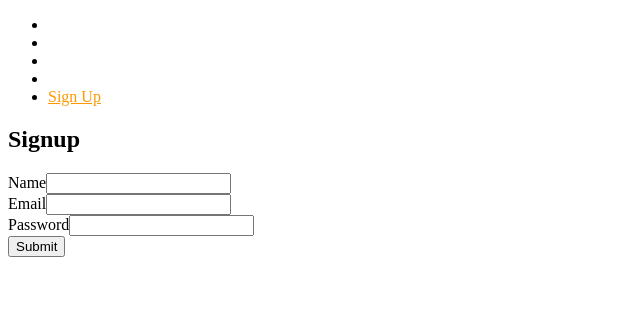
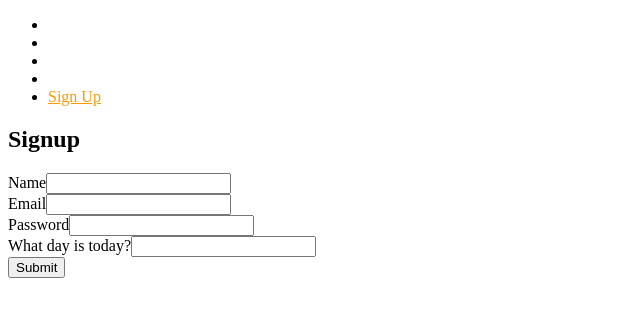
Before and after one commit to sumukharm/react-front-social-networking-app, a React (Create React App) app: page /signup in a window 1280 px wide. Shown: the top 316 px of the page, without its empty margins (0-640 px from the left). Built offline with nearby package versions, Linux system fonts and the light colour scheme.

Commit message:
own recaptcha

```diff
--- a/package.json
+++ b/package.json
@@ -7,6 +7,7 @@
     "react": "^16.7.0",
     "react-dom": "^16.7.0",
     "react-google-login": "^5.0.2",
+    "react-google-recaptcha": "^1.0.5",
     "react-recaptcha": "^2.3.10",
     "react-router-dom": "^4.3.1",
     "react-scripts": "^2.1.5"
--- a/public/index.html
+++ b/public/index.html
@@ -15,8 +15,6 @@
 <body>
     <noscript>You need to enable JavaScript to run this app.</noscript>
     <div id="root"></div>
-
-    <script src="https://www.google.com/recaptcha/api.js" async defer></script>
 </body>
 
 </html>
--- a/src/user/Signin.js
+++ b/src/user/Signin.js
@@ -1,5 +1,4 @@
 import React, { Component } from "react";
-// import Recaptcha from "react-recaptcha";
 import { Link, Redirect } from "react-router-dom";
 import { signin, authenticate } from "../auth";
 import SocialLogin from "./SocialLogin";
@@ -13,32 +12,49 @@ class Signin extends Component {
             error: "",
             redirectToReferer: false,
             loading: false,
-            isVerified: false
+            recaptcha: false
         };
     }
-
-    // callback = () => console.log("Recaptcha loaded...");
-
-    // verifyCallback = () => {
-    //     if(this.state.isVerified) {
-    //         return true
-    //     } else {
-    //         return false
-    //     }
-    // }
-
-    // verifyCallback = response => {
-    //     console.log(response);
-    // };
 
     handleChange = name => event => {
         this.setState({ error: "" });
         this.setState({ [name]: event.target.value });
     };
 
+    recaptchaHandler = e => {
+        this.setState({ error: "" });
+        let userDay = e.target.value.toLowerCase();
+        let dayCount;
+
+        if (userDay === "sunday") {
+            dayCount = 0;
+        } else if (userDay === "monday") {
+            dayCount = 1;
+        } else if (userDay === "tuesday") {
+            dayCount = 2;
+        } else if (userDay === "wednesday") {
+            dayCount = 3;
+        } else if (userDay === "thursday") {
+            dayCount = 4;
+        } else if (userDay === "friday") {
+            dayCount = 5;
+        } else if (userDay === "saturday") {
+            dayCount = 6;
+        }
+
+        if (dayCount === new Date().getDay()) {
+            this.setState({ recaptcha: true });
+            return true;
+        } else {
+            this.setState({
+                recaptcha: false
+            });
+            return false;
+        }
+    };
+
     clickSubmit = event => {
         event.preventDefault();
-
         this.setState({ loading: true });
         const { email, password } = this.state;
         const user = {
@@ -46,6 +62,7 @@ class Signin extends Component {
             password
         };
         // console.log(user);
+        if (this.state.recaptcha) {
             signin(user).then(data => {
                 if (data.error) {
                     this.setState({ error: data.error, loading: false });
@@ -56,9 +73,15 @@ class Signin extends Component {
                     });
                 }
             });
+        } else {
+            this.setState({
+                loading: false,
+                error: "What day is today? Please write a correct answer!"
+            });
+        }
     };
 
-    signinForm = (email, password) => (
+    signinForm = (email, password, recaptcha) => (
         <form>
             <div className="form-group">
                 <label className="text-muted">Email</label>
@@ -79,12 +102,17 @@ class Signin extends Component {
                 />
             </div>
 
-            {/*<Recaptcha
-                sitekey="6LfkYZIUAAAAAKX-6C9kSX4vy6SFHJcAHhBLw30S"
-                render="explicit"
-                verifyCallback={this.verifyCallback}
-                onloadCallback={this.callback}
-            />*/}
+            <div className="form-group">
+                <label className="text-muted">
+                    {recaptcha ? "Thanks. You got it!" : "What day is today?"}
+                </label>
+
+                <input
+                    onChange={this.recaptchaHandler}
+                    type="text"
+                    className="form-control"
+                />
+            </div>
 
             <button
                 onClick={this.clickSubmit}
@@ -101,7 +129,8 @@ class Signin extends Component {
             password,
             error,
             redirectToReferer,
-            loading
+            loading,
+            recaptcha
         } = this.state;
 
         if (redirectToReferer) {
@@ -133,7 +162,7 @@ class Signin extends Component {
                     ""
                 )}
 
-                {this.signinForm(email, password)}
+                {this.signinForm(email, password, recaptcha)}
 
                 <p>
                     <Link
--- a/src/user/Signup.js
+++ b/src/user/Signup.js
@@ -10,13 +10,46 @@ class Signup extends Component {
             email: "",
             password: "",
             error: "",
-            open: false
+            open: false,
+            recaptcha: false
         };
     }
 
     handleChange = name => event => {
         this.setState({ error: "" });
         this.setState({ [name]: event.target.value });
+    };
+
+    recaptchaHandler = e => {
+        this.setState({ error: "" });
+        let userDay = e.target.value.toLowerCase();
+        let dayCount;
+
+        if (userDay === "sunday") {
+            dayCount = 0;
+        } else if (userDay === "monday") {
+            dayCount = 1;
+        } else if (userDay === "tuesday") {
+            dayCount = 2;
+        } else if (userDay === "wednesday") {
+            dayCount = 3;
+        } else if (userDay === "thursday") {
+            dayCount = 4;
+        } else if (userDay === "friday") {
+            dayCount = 5;
+        } else if (userDay === "saturday") {
+            dayCount = 6;
+        }
+
+        if (dayCount === new Date().getDay()) {
+            this.setState({ recaptcha: true });
+            return true;
+        } else {
+            this.setState({
+                recaptcha: false
+            });
+            return false;
+        }
     };
 
     clickSubmit = event => {
@@ -28,6 +61,7 @@ class Signup extends Component {
             password
         };
         // console.log(user);
+        if (this.state.recaptcha) {
             signup(user).then(data => {
                 if (data.error) this.setState({ error: data.error });
                 else
@@ -39,9 +73,14 @@ class Signup extends Component {
                         open: true
                     });
             });
+        } else {
+            this.setState({
+                error: "What day is today? Please write a correct answer!"
+            });
+        }
     };
 
-    signupForm = (name, email, password) => (
+    signupForm = (name, email, password, recaptcha) => (
         <form>
             <div className="form-group">
                 <label className="text-muted">Name</label>
@@ -70,6 +109,19 @@ class Signup extends Component {
                     value={password}
                 />
             </div>
+
+            <div className="form-group">
+                <label className="text-muted">
+                    {recaptcha ? "Thanks. You got it!" : "What day is today?"}
+                </label>
+
+                <input
+                    onChange={this.recaptchaHandler}
+                    type="text"
+                    className="form-control"
+                />
+            </div>
+
             <button
                 onClick={this.clickSubmit}
                 className="btn btn-raised btn-primary"
@@ -80,7 +132,7 @@ class Signup extends Component {
     );
 
     render() {
-        const { name, email, password, error, open } = this.state;
+        const { name, email, password, error, open, recaptcha } = this.state;
         return (
             <div className="container">
                 <h2 className="mt-5 mb-5">Signup</h2>
@@ -100,7 +152,7 @@ class Signup extends Component {
                     <Link to="/signin">Sign In</Link>.
                 </div>
 
-                {this.signupForm(name, email, password)}
+                {this.signupForm(name, email, password, recaptcha)}
             </div>
         );
     }
```
Also changed, not shown: 1 other file (tests, documents, lock files or other folders). Lines whose indentation alone changed are shown as unchanged.
